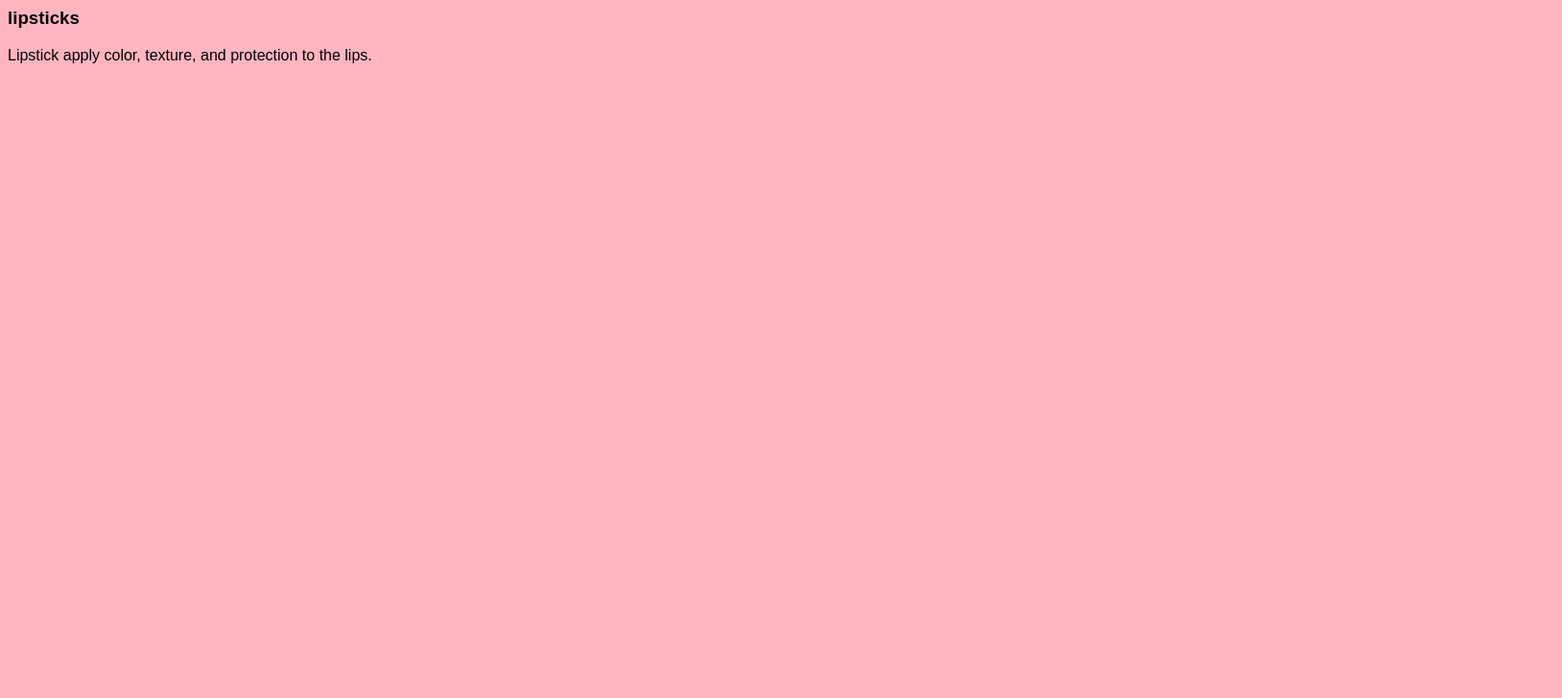
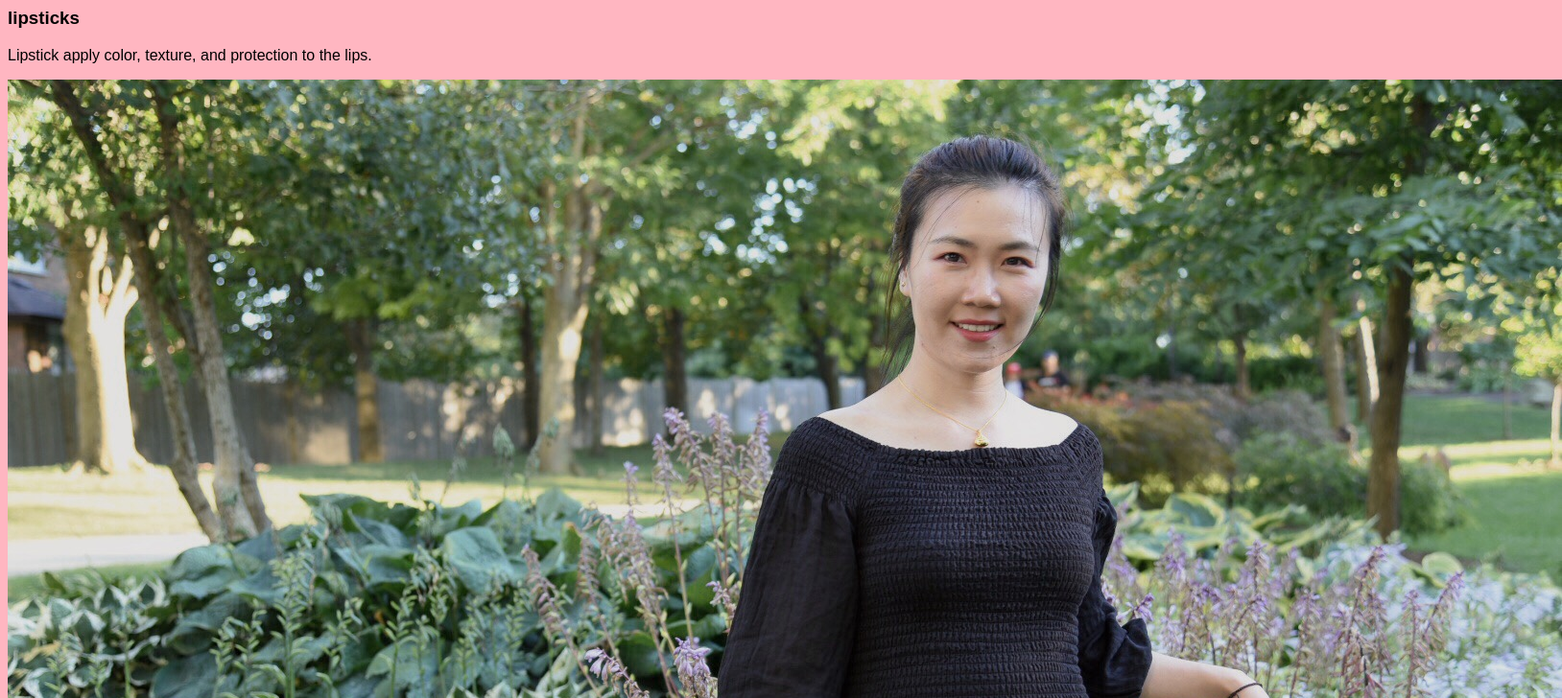
Before and after one commit to 498101725/gitstudy, a plain HTML site: page index.html in a window 1280 px wide. Shown: the top 728 px of the page at 96% size, 1628 px wide, since content can reach past the window. Drawn offline with Linux system fonts and the light colour scheme.

Commit message:
upload pics

```diff
--- a/index.html
+++ b/index.html
@@ -6,5 +6,6 @@
   <body style="background-color: lightpink; font-family: fantasy">
     <h3>lipsticks</h3>
     <p>Lipstick apply color, texture, and protection to the lips.</p>
+    <img src="0829_12.jpg" />
   </body>
 </html>
```
Also changed, not shown: 0829_12.jpg (added).
